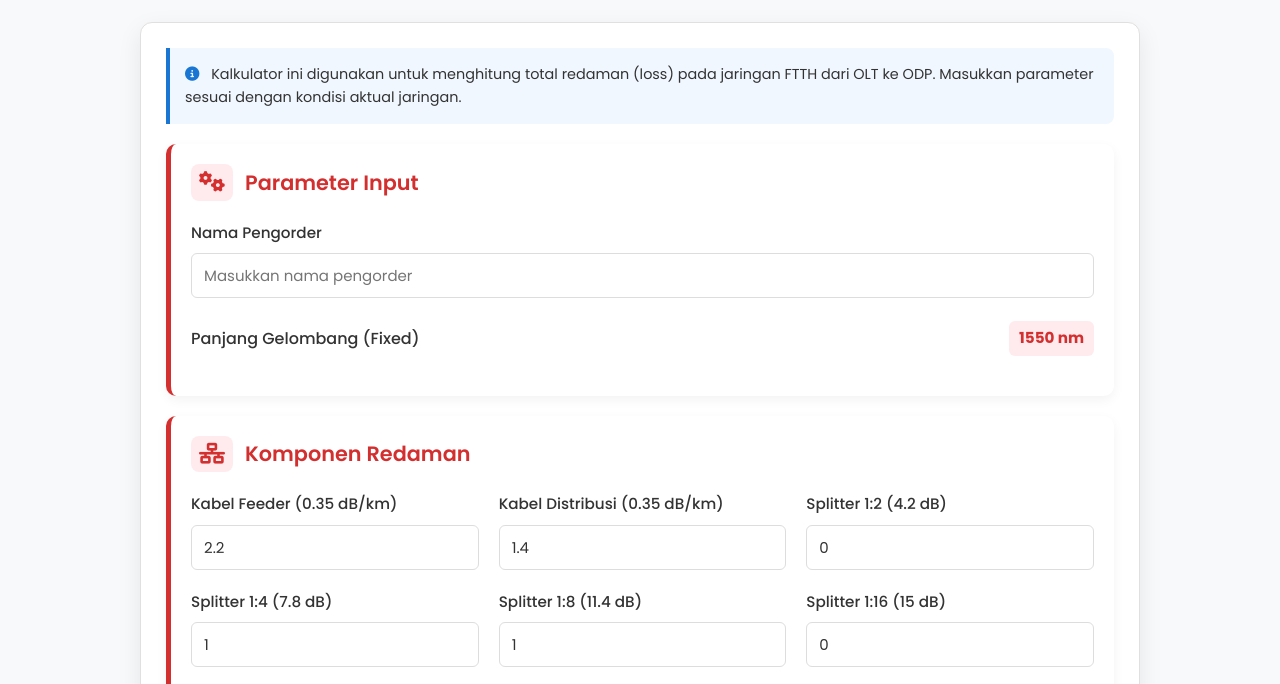
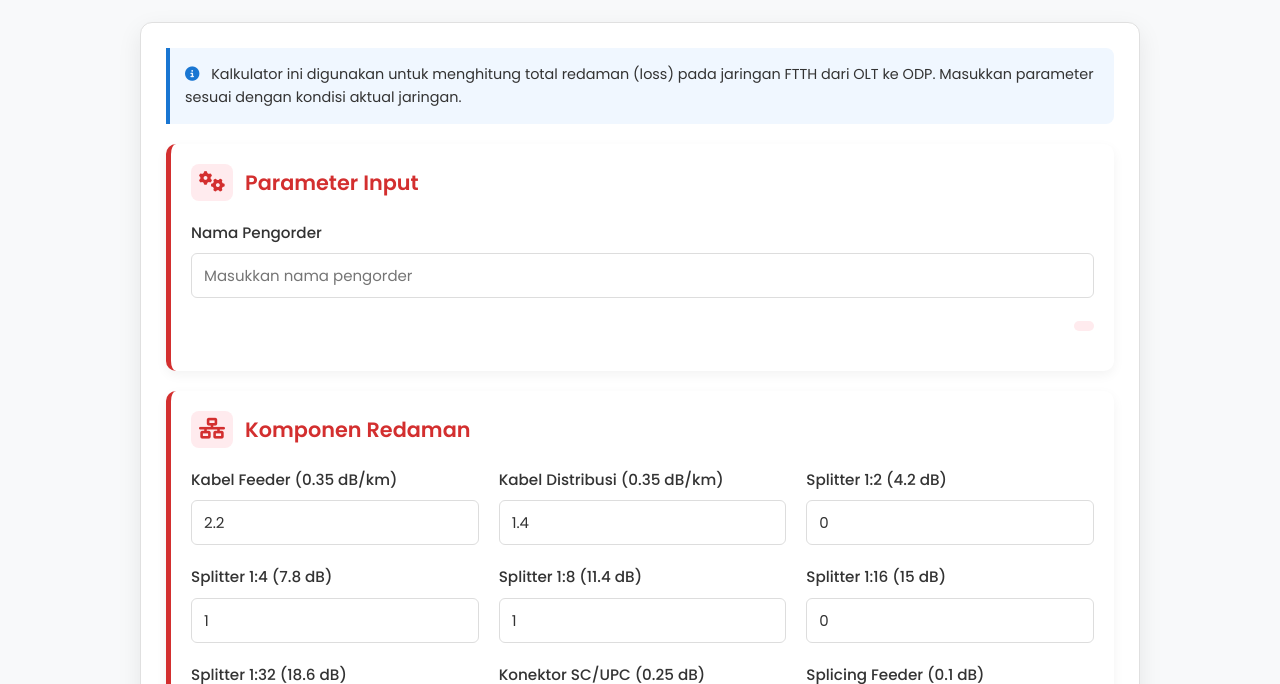
Before and after one commit to Ivanharry203/websitetelkomintern, a website: page hitung_rendaman/rendaman.html in a window 1280 px wide. Shown: the part 81-765 px from the top of the page. Drawn offline with Linux system fonts and the light colour scheme.

Commit message:
Update rendaman.html

```diff
--- a/hitung_rendaman/rendaman.html
+++ b/hitung_rendaman/rendaman.html
@@ -37,8 +37,8 @@
 
 
             <div class="form-row" style="margin-top: 15px;">
-                <label class="important-label">Panjang Gelombang (Fixed)</label>
-                <span class="fixed-value">1550 nm</span>
+                <label class="important-label"></label>
+                <span class="fixed-value"></span>
             </div>
         </div>
 
```
